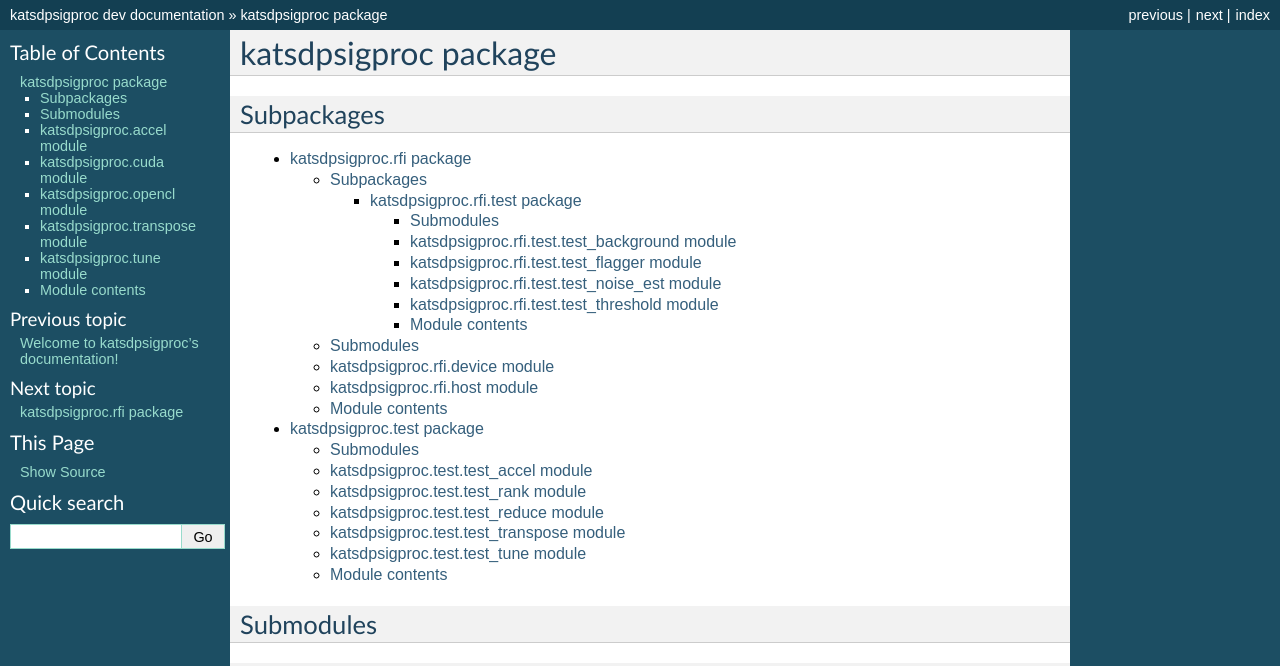
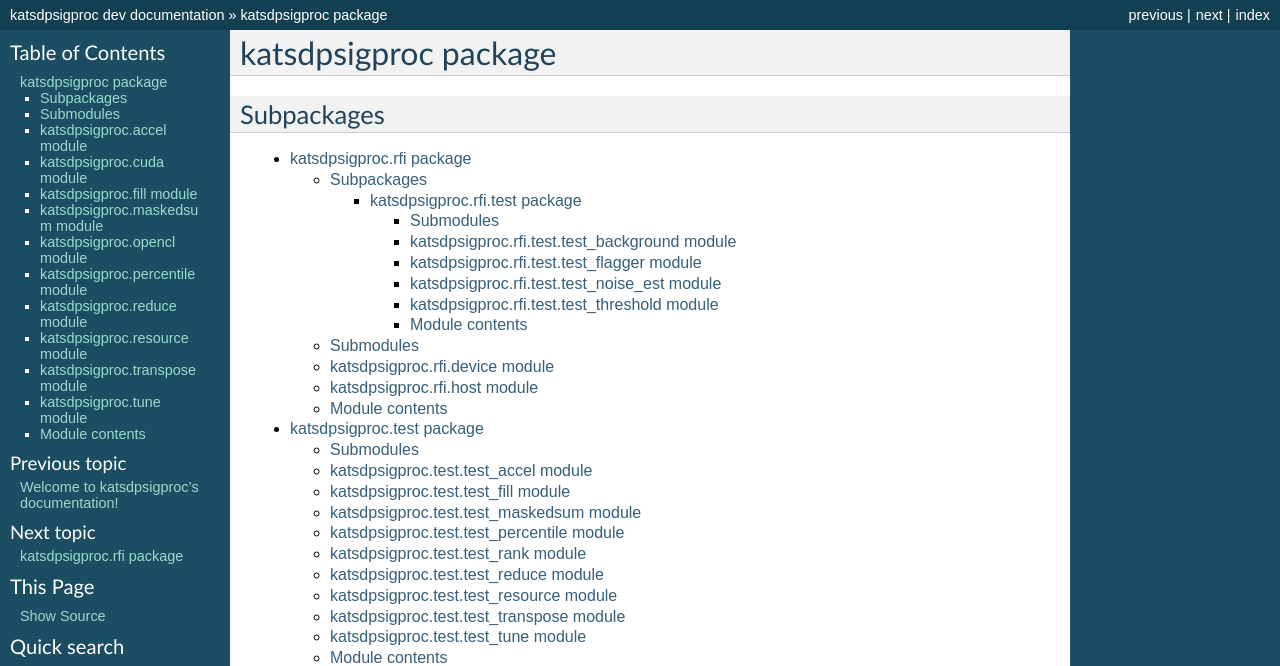
Before and after one commit to ska-sa/katsdpsigproc, a Sphinx documentation site: the page built from doc/katsdpsigproc.rst, in a window 1280 px wide and 1400 px high. Shown: the top 666 px of the window. Built offline with Sphinx 7.4.7, drawn with Linux system fonts in a browser that asks for light colours; some of the changed text lies outside the part shown.

Commit message:
Update docs to add missing modules

```diff
--- a/doc/katsdpsigproc.rst
+++ b/doc/katsdpsigproc.rst
@@ -28,10 +28,50 @@ katsdpsigproc.cuda module
     :undoc-members:
     :show-inheritance:
 
+katsdpsigproc.fill module
+-------------------------
+
+.. automodule:: katsdpsigproc.fill
+    :members:
+    :undoc-members:
+    :show-inheritance:
+
+katsdpsigproc.maskedsum module
+------------------------------
+
+.. automodule:: katsdpsigproc.maskedsum
+    :members:
+    :undoc-members:
+    :show-inheritance:
+
 katsdpsigproc.opencl module
 ---------------------------
 
 .. automodule:: katsdpsigproc.opencl
+    :members:
+    :undoc-members:
+    :show-inheritance:
+
+katsdpsigproc.percentile module
+-------------------------------
+
+.. automodule:: katsdpsigproc.percentile
+    :members:
+    :undoc-members:
+    :show-inheritance:
+
+katsdpsigproc.reduce module
+---------------------------
+
+.. automodule:: katsdpsigproc.reduce
+    :members:
+    :undoc-members:
+    :show-inheritance:
+
+katsdpsigproc.resource module
+-----------------------------
+
+.. automodule:: katsdpsigproc.resource
     :members:
     :undoc-members:
     :show-inheritance:
--- a/doc/katsdpsigproc.test.rst
+++ b/doc/katsdpsigproc.test.rst
@@ -8,6 +8,30 @@ katsdpsigproc.test.test_accel module
 ------------------------------------
 
 .. automodule:: katsdpsigproc.test.test_accel
+    :members:
+    :undoc-members:
+    :show-inheritance:
+
+katsdpsigproc.test.test_fill module
+-----------------------------------
+
+.. automodule:: katsdpsigproc.test.test_fill
+    :members:
+    :undoc-members:
+    :show-inheritance:
+
+katsdpsigproc.test.test_maskedsum module
+----------------------------------------
+
+.. automodule:: katsdpsigproc.test.test_maskedsum
+    :members:
+    :undoc-members:
+    :show-inheritance:
+
+katsdpsigproc.test.test_percentile module
+-----------------------------------------
+
+.. automodule:: katsdpsigproc.test.test_percentile
     :members:
     :undoc-members:
     :show-inheritance:
@@ -24,6 +48,14 @@ katsdpsigproc.test.test_reduce module
 -------------------------------------
 
 .. automodule:: katsdpsigproc.test.test_reduce
+    :members:
+    :undoc-members:
+    :show-inheritance:
+
+katsdpsigproc.test.test_resource module
+---------------------------------------
+
+.. automodule:: katsdpsigproc.test.test_resource
     :members:
     :undoc-members:
     :show-inheritance:
```
